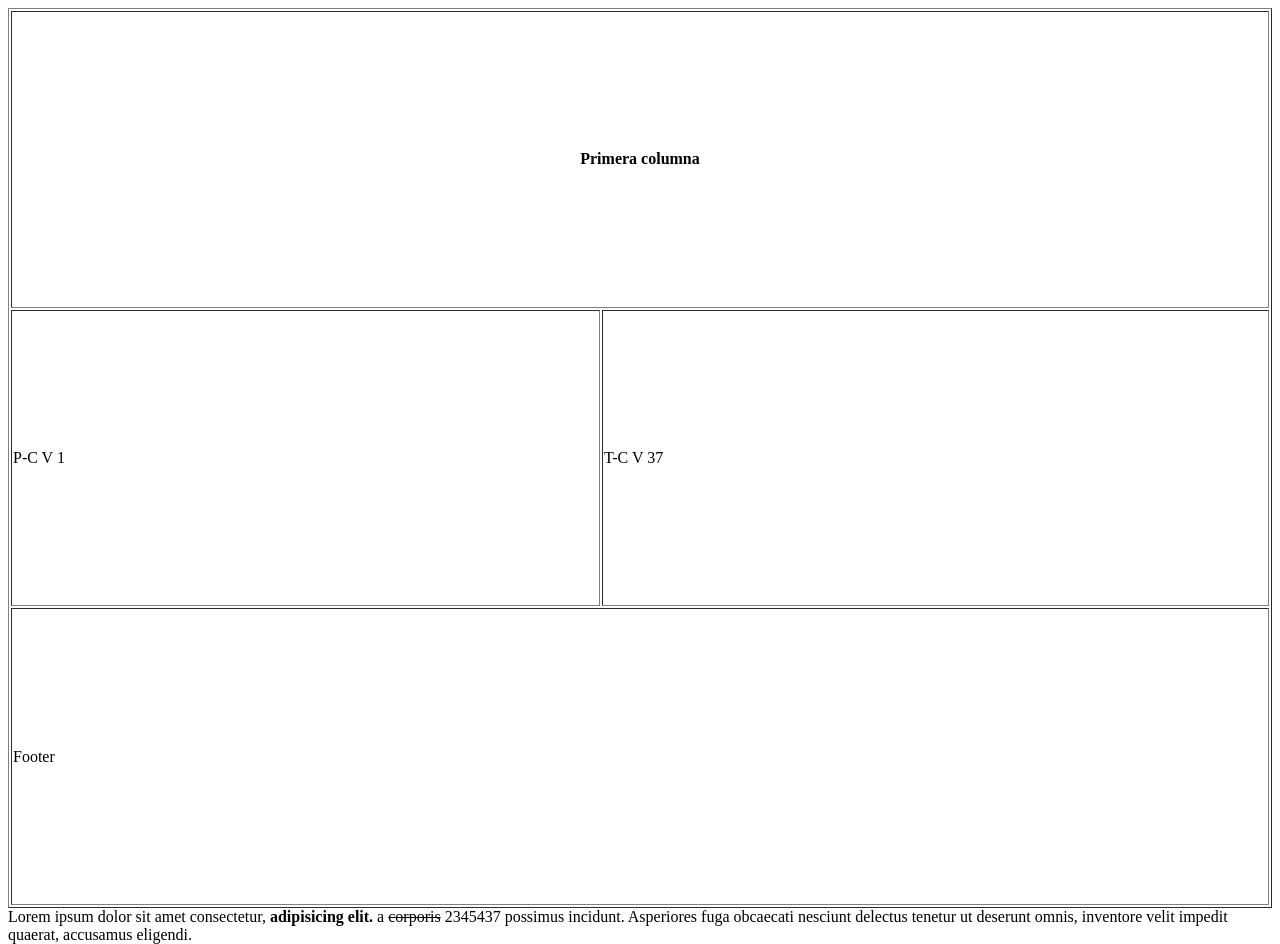
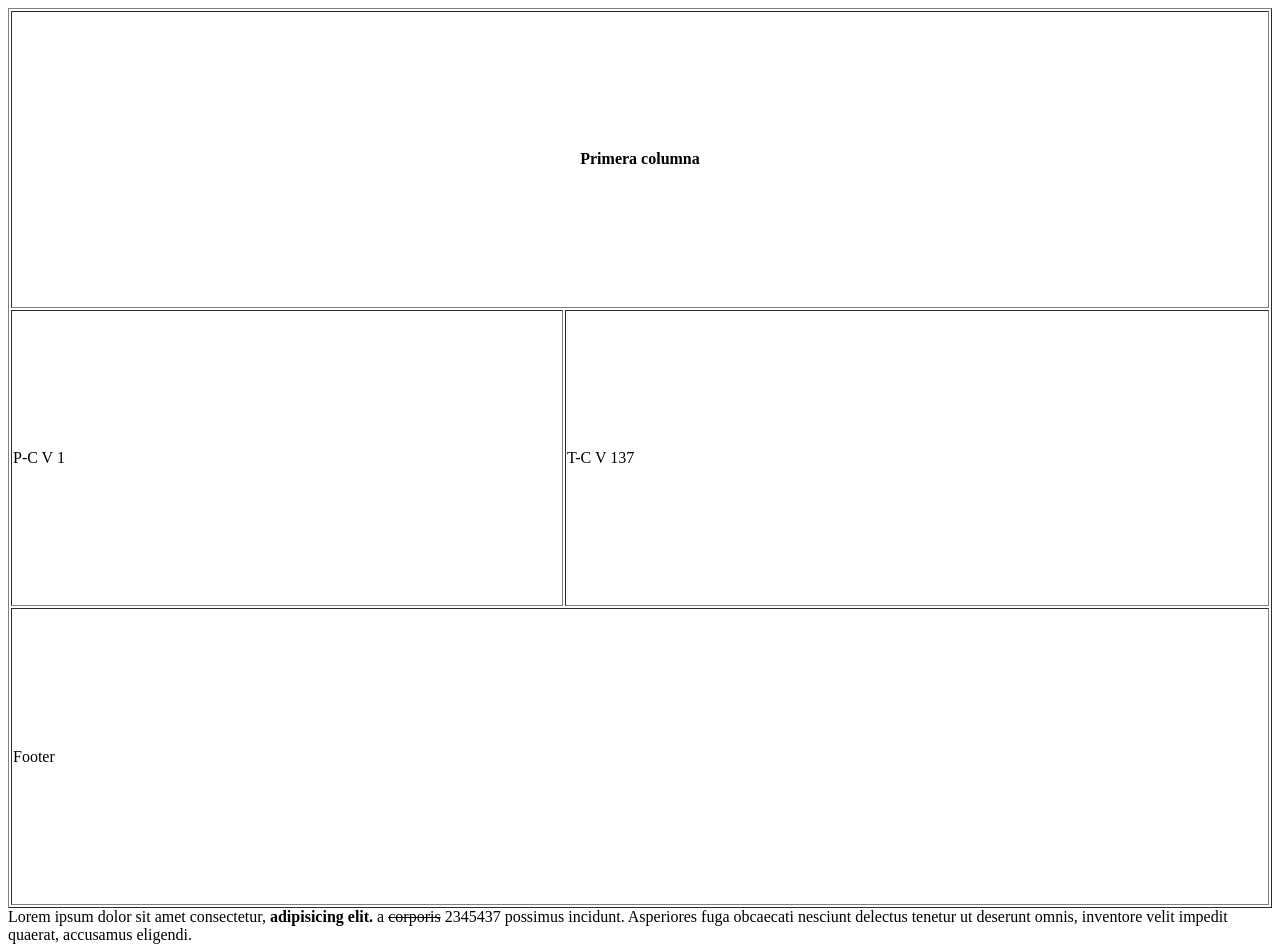
Before and after one commit to soporte00/repotest, a plain HTML site: page index.html in a window 1280 px wide. Drawn offline with Linux system fonts and the light colour scheme.

Commit message:
Update index.html

```diff
--- a/index.html
+++ b/index.html
@@ -13,7 +13,7 @@
             </tr>
             <tr>
                 <td colspan="4">P-C V 1</td>
-                <td>T-C V 37</td>
+                <td>T-C V 137</td>
             </tr>
             <tr>
                 <td colspan="5">
```
